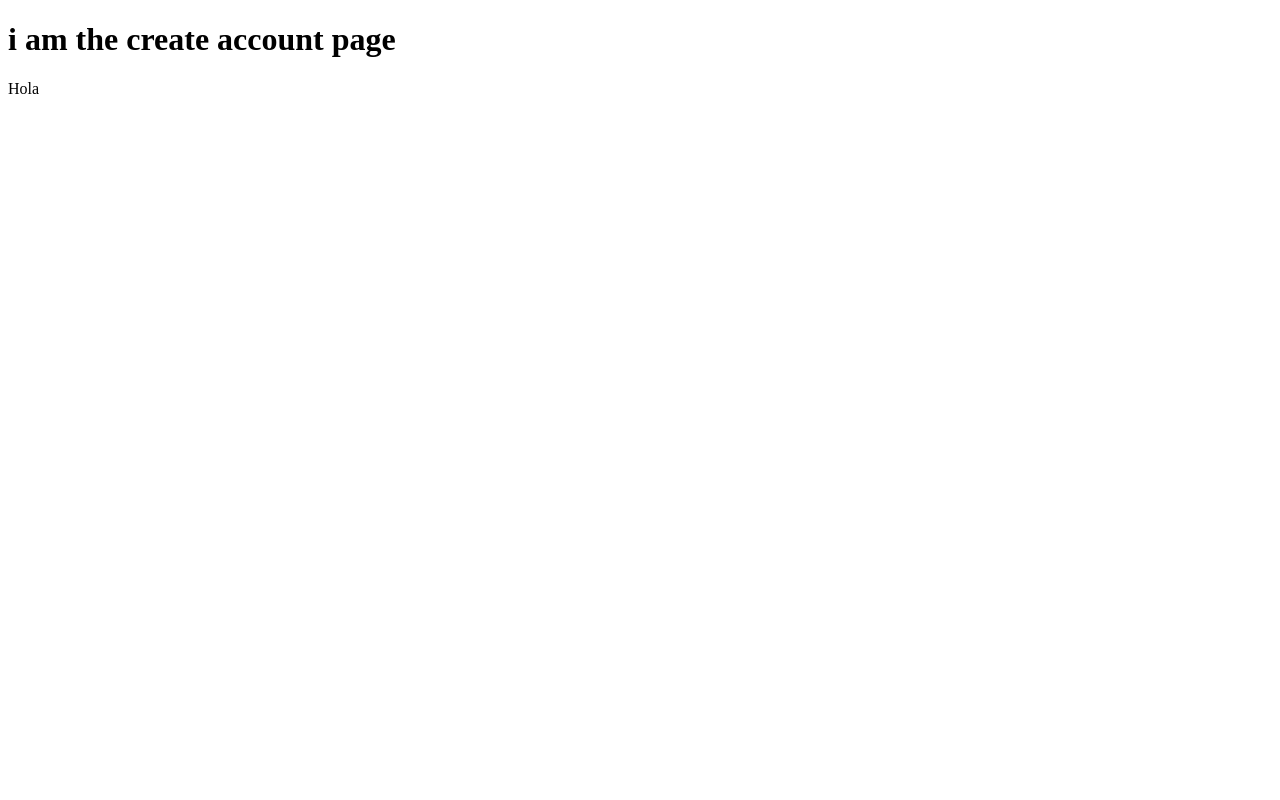
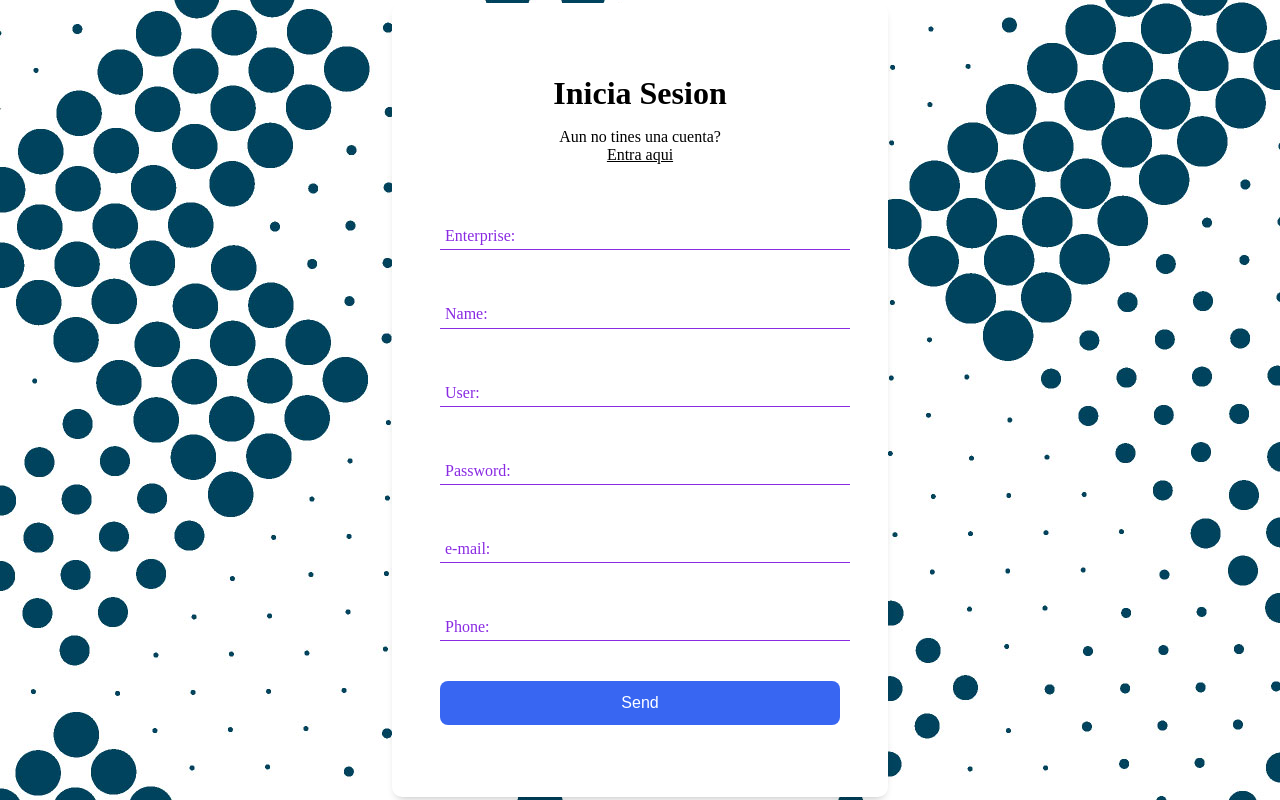
Before and after one commit to rafamorey/tempecCloud, a plain HTML site: page account.html in a window 1280 px wide. Drawn offline with Linux system fonts and the light colour scheme.

Commit message:
creando formulario

```diff
--- /dev/null
+++ b/account.css
@@ -0,0 +1,104 @@
+*{
+  margin: 0;
+  padding: 0;
+
+}
+
+body{
+  background-image: url("/icons/background/1062.jpg");
+  background-repeat: no-repeat;
+  /* background-size: 10rem; */
+  min-height: 100vh;
+  display: flex;
+}
+
+form{
+  background-color: #fff;
+  margin: auto;
+  width:90%;
+  max-width:400px;
+  border-radius: 10px;
+  box-shadow: 0 5px 10px -5px rgb(0 0 0 / 30%);
+  padding: 4.5em 3em;
+  text-align: center;
+}
+
+h2{
+  font-size: 2rem;
+  margin-bottom: .5em
+}
+
+form p{
+  font-weight: 300;
+
+}
+
+form a{
+  font-weight: 300;
+  color:black;
+}
+
+.formContainer{
+  margin-top: 3em;
+  display: grid;
+  gap: 2.5em;
+}
+
+.formInput{
+  position: relative;
+}
+
+.formInputInside{
+  width: 100%;
+  background: none;
+  color:blueviolet;
+  font-size: 1rem;
+  padding: .6em .3em;
+  border: none;
+  outline:none;
+  border-bottom: 1px solid;
+}
+
+.formInputInside:focus + .formLabel,
+  .formInputInside:not(:placeholder-shown) + .formLabel{
+  transform: translateY(-12px) scale(.7);
+  transform-origin: left top;
+  color: #3866f2;
+}
+
+.formLabel{
+  color:blueviolet;
+  cursor: pointer;
+  position: absolute;
+  top:0;
+  left: 5px;
+  transform: translateY(15px);
+  transition: transform .5s, color .3s
+}
+
+.formSubmit{
+  background:#3866f2;
+  color:#fff;
+  font-weight: 300;
+  font-size: 1rem;
+  padding: .8em 0;
+  border: none;
+  border-radius: .5em;
+}
+
+.formLine{
+  position: absolute;
+  bottom:0;
+  left:0;
+  width: 100%;
+  height: 1px;
+  background-color: #3866f2;
+  transform:scale(0);
+  transform: left bottom;
+  transition: transform .4s;
+}
+
+.formInputInside:focus ~ .formLabel,
+  .formInputInside:not(:placeholder-shown) + .formLabel{
+    transform: scale(1)
+  }
--- a/account.html
+++ b/account.html
@@ -4,10 +4,49 @@
   <meta charset="UTF-8">
   <meta http-equiv="X-UA-Compatible" content="IE=edge">
   <meta name="viewport" content="width=device-width, initial-scale=1.0">
+  <link rel="stylesheet" href="/account.css">
   <title>Account page</title>
 </head>
 <body>
-  <h1>i am the create account page</h1>
-  <p>Hola</p>
+
+  <form>
+    <h2>Inicia Sesion </h2>
+    <p> Aun no tines una cuenta?</p>
+    <a href="/">Entra aqui</a>
+
+    <div class="formContainer">
+      <div class="formInput">
+        <input type="text" id="enterprise" placeholder=" " class="formInputInside">
+        <label for="enterprise" class="formLabel">Enterprise:</label>
+        <span class="formLine"></span>
+      </div>
+      <div class="formInput">
+        <input type="text" id="name" placeholder=" " class="formInputInside">
+        <label for="name" class="formLabel">Name:</label>
+        <span class="formLine"></span>
+      </div>
+      <div class="formInput">
+        <input type="text" id="user" placeholder=" " class="formInputInside">
+        <label for="user" class="formLabel">User:</label>
+        <span class="formLine"></span>
+      </div>
+      <div class="formInput">
+        <input type="password" id="password" placeholder=" " class="formInputInside">
+        <label for="password" class="formLabel">Password:</label>
+        <span class="formLine"></span>
+      </div>
+      <div class="formInput">
+        <input type="email" id="email" placeholder=" " class="formInputInside">
+        <label for="email" class="formLabel">e-mail:</label>
+        <span class="formLine"></span>
+      </div>
+      <div class="formInput">
+        <input type="phone" id="phone" placeholder=" " class="formInputInside">
+        <label for="phone" class="formLabel">Phone:</label>
+        <span class="formLine"></span>
+      </div>
+      <input type="submit" class="formSubmit" value="Send">
+    </div>
+  </form>
 </body>
 </html>
```
Also changed, not shown: icons/background/License free.txt (added, +45 -0 lines), icons/background/License premium.txt (added, +30 -0 lines), index.html (+11 -7 lines), style.css (+38 -5 lines), icons/background/1062.jpg (added), icons/icono.jpg (added), 2 other files.
